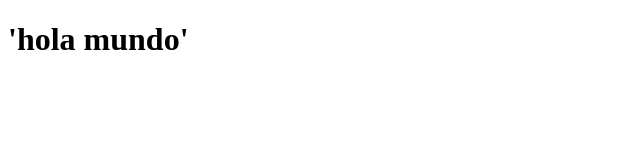
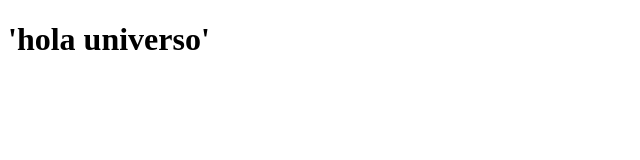
Before and after one commit to JORGE3009/proyect, a plain HTML site: page index.html in a window 1280 px wide. Shown: the full height of the page, 0-640 px from the left. Drawn offline with Linux system fonts and the light colour scheme.

Commit message:
versio 2

```diff
--- a/index.html
+++ b/index.html
@@ -5,6 +5,6 @@
     <title>HOLA MUNDO</title>
   </head>
   <body>
-    <h1>'hola mundo'</h1>
+    <h1>'hola universo'</h1>
   </body>
 </html>
```
